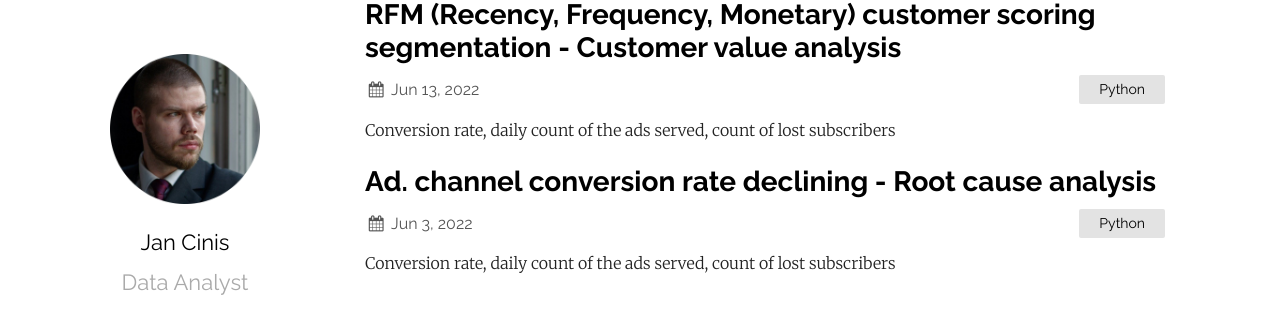
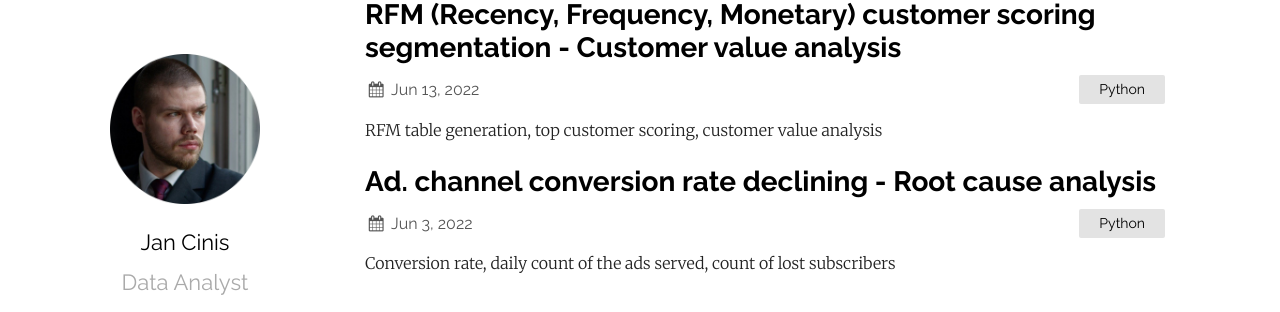
Before and after one commit to JanCinis/jancinis.github.io, a Jekyll site: the page built from index.md, in a window 1280 px wide. Shown: the part 109-421 px from the top of the page. Built offline with Jekyll 4.4.1, drawn with Linux system fonts in a browser that asks for light colours; part of the change alters nothing that is shown.

Commit message:
text body draft

````diff
--- a/_posts/2022-06-13-post_02.markdown
+++ b/_posts/2022-06-13-post_02.markdown
@@ -4,9 +4,9 @@ title:  "RFM (Recency, Frequency, Monetary) customer scoring segmentation - Cust
 date:   2022-06-13 19:15:41 +0530
 categories: Python
 ---
-Conversion rate, daily count of the ads served, count of lost subscribers
+RFM table generation, top customer scoring, customer value analysis
 
-![image](https://raw.githubusercontent.com/JanCinis/jancinis.github.io/main/assets/conversion_rate_resized.jpg)
+<img src="https://raw.githubusercontent.com/JanCinis/jancinis.github.io/main/assets/img_post_02/rfm_metrics_img.png" height="250">
 
 **Introduction**
 Customer value analysis (CVA) is an analytic method for discovering customers’ characteristics and on this basis making further analysis to extract useful knowledge from big data.
@@ -16,94 +16,125 @@ RFM models help us to understand how much is the client worth to the company. Th
 The main advantage of RFM analysis is that it provides meaningful information about customers while using fewer (three-dimensional) criterions as cluster attributes. This reduces the complexity of customer value analysis model without compromising its accuracy.
 
 **Data**
-For current project used marketing dataset based on the data of an online subscription business. The libraries used are numpy, pandas and matplotlib. The data and full code are available in the <a href="https://github.com/JanCinis/ad-channel-conversion-rate-case" target="_blank">repository</a>
+For current project used online retail dataset from <a href="http://archive.ics.uci.edu/ml/datasets/online+retail" target="_blank">UCI Machine Learning Repository</a>. The libraries used pandas and datetime. The data and full code are available in the <a href="www.google.com" target="_blank">repository</a>
 
 **I. Identifying inconsistencies**
 
 // 1. Step – Check whether users are more likely to convert on weekends compared with weekdays.
 
 • Add day of week column
-```python
-df = pd.read_csv('marketing_data_2021.csv', parse_dates = ['date_served'])
-df['DoW_served'] = df['date_served'].dt.dayofweek
-```
-• Function to calculate conversion rate by day of week for each channel
-```python
-def converstion_rate( df, column_names):
-	# group by column_names and calculate subscribers
-	subscribers = df[ df['convert_value'] == True].groupby(column_names)['user_id'].nunique()
-	# group by column_names and calculate total visitors
-	total = df.groupby(column_names)['user_id'].nunique()
-	conversion_rate = subscribers/total
-	return conversion_rate
 
-DoW_conversion = converstion_rate(df, ['DoW_served', 'marketing_channel'])
-```
-• Unstack channels and plot conversion rate by day of week
-```python
-DoW_df = pd.DataFrame(DoW_conversion.unstack(level=1))
-DoW_df.plot()
-plt.title('Conversion rate by day of week\n')
-plt.ylim(0)
-plt.show()
-```
-<img src="https://raw.githubusercontent.com/JanCinis/jancinis.github.io/main/assets/img_post_01/Channels_conv_rate_dow.png" height="250">
+# I. Create a Recency Frequency Monetary table
+# count of unique countries
+df = pd.read_excel("online_retail.xlsx")
+print(df.Country.nunique())
 
-**Conclusion:**
-– ruled out natural fluctuations across the day of the week
-– the marketing assets as the cause for decreasing house ads conversion
+# countries with the largest number of consumers
+customer_country=df[['Country','CustomerID']].drop_duplicates()
+print(customer_country.groupby(['Country'])['CustomerID'].agg('count').reset_index().sort_values('CustomerID', ascending=False))
 
-// 2. Step – Check conversion by language over time, if the new marketing campaign does not apply broadly across different cultures.
+# limit analysis UK only
+df_UK = df.loc[df['Country'] == 'United Kingdom']
+print(df_UK.head())
 
-• The rows where marketing channel is House Ads
-```python
-house_ads = df[df['marketing_channel']=='House Ads']
-```
-• Conversion by date served, and language displayed
-```python
-DoW_conversion = converstion_rate(house_ads, ['date_served', 'language_displayed'])
-```
-• Unstack DoW_conversion and defining a function for plotting graphs
-```python
-conv_lang_df = pd.DataFrame(conv_lang_channel.unstack(level=1))
-def plotting_conversion(df):
-          	for column in df:
-                        	plt.plot( df.index, df [column])
-                        	plt.title('Daily' + column + 'retention rate\n', size = 16)
-                        	plt.ylabel('Retention rate (%)', size = 14)
-                        	plt.xlabel('Date', size = 14)
-                        	plt.show()
-                        	plt.clf()
-```
-• Defined plotting function results
-```python
-plotting_conv(conv_lang_df)
-```
-<img src="https://raw.githubusercontent.com/JanCinis/jancinis.github.io/main/assets/img_post_01/Languages_conv_rate_drop.png" height="450">
+# get rid of null values for CustomerID
+print(df_UK.isnull().sum(axis=0))
+df_UK = df_UK[pd.notnull(df['CustomerID'])]
 
-**Conclusion:**
-– the English conversion rate drops around the 11th of Jan, and there do not appear to be ads served in other languages for a two week period. Needs further investigation
-– conversion is down because there is a pattern around language preferences
+# minimum values in UnitPrice and Quantity columns
+price_min = df_UK.UnitPrice.min()
+quantity_min = df_UK.Quantity.min()
 
-// 3. Step - identify what the problem is specifically so that the team doesn't repeat their mistake.
+# get rid of negative values in Quantity column
+df_UK = df_UK[(df_UK['Quantity']>0)]
+quantity_min = df_UK.Quantity.min()
+print(quantity_min)
 
-• A new column for sorting, showing if the preferred language was shown
-```python
-house_ads['is_correct_lang'] = np.where(house_ads['language_displayed'] == house_ads['language_preferred'], 'Yes', 'No')
-```
-• Group by date_served and is_correct_lang to get a daily count of the ads served
-```python
-language_check = house_ads.groupby(['date_served', 'is_correct_lang'])['is_correct_lang'].count()
-```
-• What percentage of users were not being served ads in the right language
-```python
-language_check_df = pd.DataFrame(language_check.unstack(level=1)).fillna(0)
-language_check_df['pct'] = language_check_df['Yes']/language_check_df.sum(axis=1)
-plt.clf()
-plt.plot(language_check_df.index.values, language_check_df['pct'])
-plt.show()
-```
-<img src="https://raw.githubusercontent.com/JanCinis/jancinis.github.io/main/assets/img_post_01/Right_language_percentage.png" height="200">
+# unique values for each column of df_UK
+def unique_counts(df_UK):
+   for column in df_UK.columns:
+       count = df_UK[column].nunique()
+       print(column, ": ", count)
+
+print(unique_counts(df_UK))
+
+# total price calculation
+df_UK['TotalPrice'] = df_UK['Quantity'] * df_UK['UnitPrice']
+
+# first and last order date in the data
+FD = df_UK['InvoiceDate'].dt.date.min()
+LD = df_UK['InvoiceDate'].dt.date.max()
+print(FD, LD)
+
+# recency calculation
+calc_time = LD + dt.timedelta(days=1)
+df_UK['InvoiceDate'] = pd.to_datetime(df_UK['InvoiceDate'])
+
+# RFM table
+rfm_tab = df_UK.groupby('CustomerID').agg({'InvoiceDate': lambda x: (calc_time - x.dt.date.max()).days, # Recency
+                                        'InvoiceNo': lambda x: len(x),      # Frequency
+                                        'TotalPrice': lambda x: x.sum()}) # Monetary Value
+
+rfm_tab['InvoiceDate'] = rfm_tab['InvoiceDate'].astype(int)
+rfm_tab.rename(columns={'InvoiceDate': 'Recency',
+                        'InvoiceNo': 'Frequency',
+                        'TotalPrice': 'Monetary_value'}, inplace=True)
+
+# RFM metrics for each customer
+print(rfm_tab.head())
+
+# Interpretation:
+# CustomerID has such frequency, monetary value and recency that many days
+
+# II. Find the best customers
+# Split metrics into segments by using quartile (4 segments)
+
+cust_quantiles = rfm_tab.quantile(q=[0.25,0.5,0.75])
+cust_quantiles = cust_quantiles.to_dict()
+print(cust_quantiles)
+
+# Segmented RFM table
+segmented_rfm = rfm_tab
+
+# Functions to categorize customers, 111 is the best score
+def RS_score(x,p,d):
+    if x <= d[p][0.25]:
+        return 1
+    elif x <= d[p][0.50]:
+        return 2
+    elif x <= d[p][0.75]:
+        return 3
+    else:
+        return 4
+
+def FM_score(x,p,d):
+    if x <= d[p][0.25]:
+        return 4
+    elif x <= d[p][0.50]:
+        return 3
+    elif x <= d[p][0.75]:
+        return 2
+    else:
+        return 1
+
+# Function results
+segmented_rfm['r_quartile'] = segmented_rfm['Recency'].apply(RS_score, args=('Recency',cust_quantiles,))
+segmented_rfm['f_quartile'] = segmented_rfm['Frequency'].apply(FM_score, args=('Frequency',cust_quantiles,))
+segmented_rfm['m_quartile'] = segmented_rfm['Monetary_value'].apply(FM_score, args=('Monetary_value',cust_quantiles,))
+
+# Sort out by adding a new column to combine RFM score
+segmented_rfm['RFM_score'] = segmented_rfm.r_quartile.map(str) \
+                            + segmented_rfm.f_quartile.map(str) \
+                            + segmented_rfm.m_quartile.map(str)
+
+# top 10 customers by score
+top_10_customers = segmented_rfm[segmented_rfm['RFM_score']=='111'].sort_values('Monetary_value', ascending=False).reset_index()
+print(top_10_customers.head(10))
+
+# top 10 customers only by Monetary_value (TotalPrice)
+cust_UK_total = df_UK.groupby('CustomerID')['TotalPrice'].sum()
+print(cust_UK_total.sort_values(ascending=False).head(10))
+
 
 **Conclusion:**
 – house ads have been underperforming due to serving all ads in English rather than each user's preferred language
````
